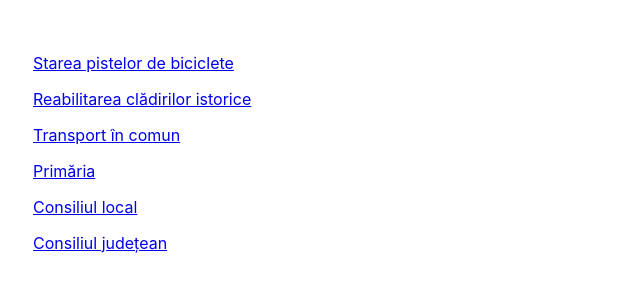
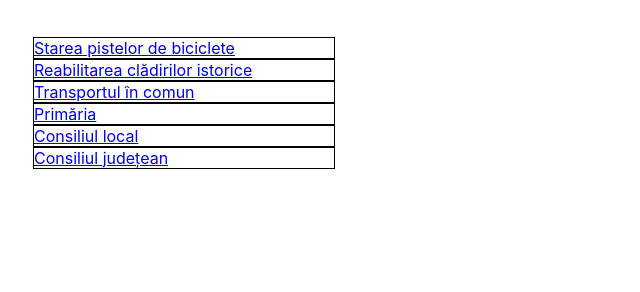
Before and after one commit to izbutim/izbutim, a Gatsby site: page / in a window 1280 px wide. Shown: the part 218-510 px from the top of the page, without its empty margins (71-711 px from the left). Built offline with nearby package versions, Linux system fonts and the light colour scheme; Gatsby itself is replaced by a stand-in of ours.

Commit message:
Add barebones index page card component

```diff
--- /dev/null
+++ b/src/components/IndexPage/IndexPageCard/IndexPageCard.module.css
@@ -0,0 +1,4 @@
+.card {
+  width: 300px;
+  border: 1px solid #000000;
+}
--- /dev/null
+++ b/src/components/IndexPage/IndexPageCard/IndexPageCard.tsx
@@ -0,0 +1,18 @@
+import * as styles from './IndexPageCard.module.css';
+import React from 'react';
+import { Link } from 'gatsby';
+
+type Props = {
+  title: string;
+  to: string;
+};
+
+const IndexPageCard = ({ title, to }: Props) => {
+  return (
+    <div className={styles.card}>
+      <Link to={to}>{title} </Link>
+    </div>
+  );
+};
+
+export default IndexPageCard;
--- /dev/null
+++ b/src/components/IndexPage/IndexPageCard/index.ts
@@ -0,0 +1 @@
+export { default } from './IndexPageCard';
--- a/src/pages/index.tsx
+++ b/src/pages/index.tsx
@@ -1,6 +1,6 @@
 import * as React from 'react';
-import { Link } from 'gatsby';
 import { Helmet } from 'react-helmet';
+import IndexPageCard from '../components/IndexPage/IndexPageCard';
 
 const pageStyles = {
   color: '#232129',
@@ -15,24 +15,18 @@ const IndexPage = () => {
       <h1>Izbutim</h1>
       <h2>Investim în Zile Bune și Ușoare pentru Timișoreni!</h2>
       <br />
-      <p>
-        <Link to="/piste-de-biciclete">Starea pistelor de biciclete</Link>
-      </p>
-      <p>
-        <Link to="/cladiri-istorice">Reabilitarea clădirilor istorice</Link>
-      </p>
-      <p>
-        <Link to="/transport-in-comun">Transport în comun</Link>
-      </p>
-      <p>
-        <Link to="/primaria">Primăria</Link>
-      </p>
-      <p>
-        <Link to="/consiliul-local">Consiliul local</Link>
-      </p>
-      <p>
-        <Link to="/consiliul-judetean">Consiliul județean</Link>
-      </p>
+      <IndexPageCard
+        title="Starea pistelor de biciclete"
+        to="/piste-de-biciclete"
+      />
+      <IndexPageCard
+        title="Reabilitarea clădirilor istorice"
+        to="/cladiri-istorice"
+      />
+      <IndexPageCard title="Transportul în comun" to="/transport-in-comun" />
+      <IndexPageCard title="Primăria" to="/primaria" />
+      <IndexPageCard title="Consiliul local" to="/consiliul-local" />
+      <IndexPageCard title="Consiliul județean" to="/consiliul-judetean" />
     </main>
   );
 };
```
